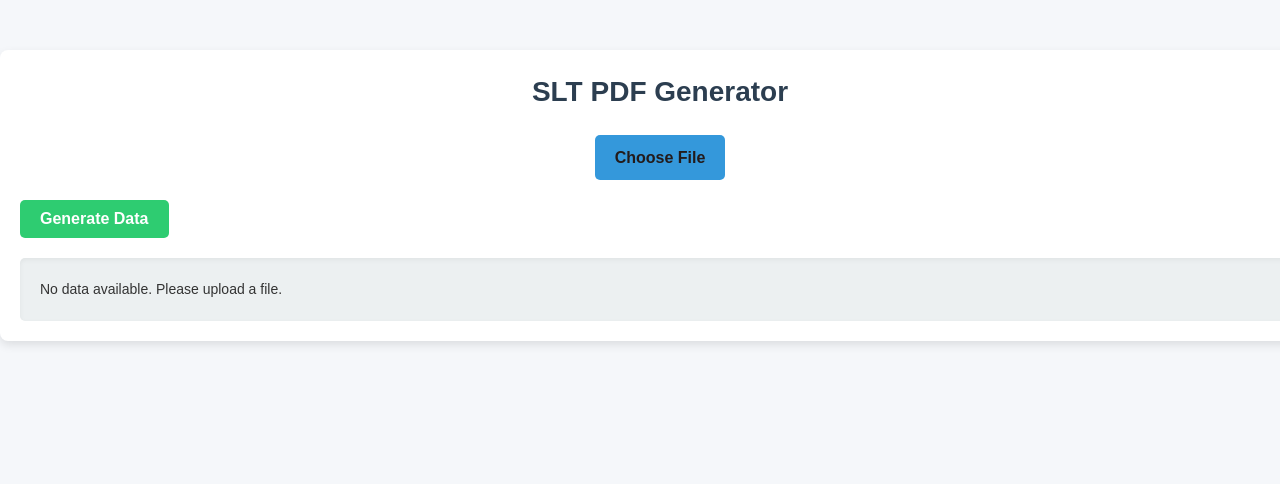
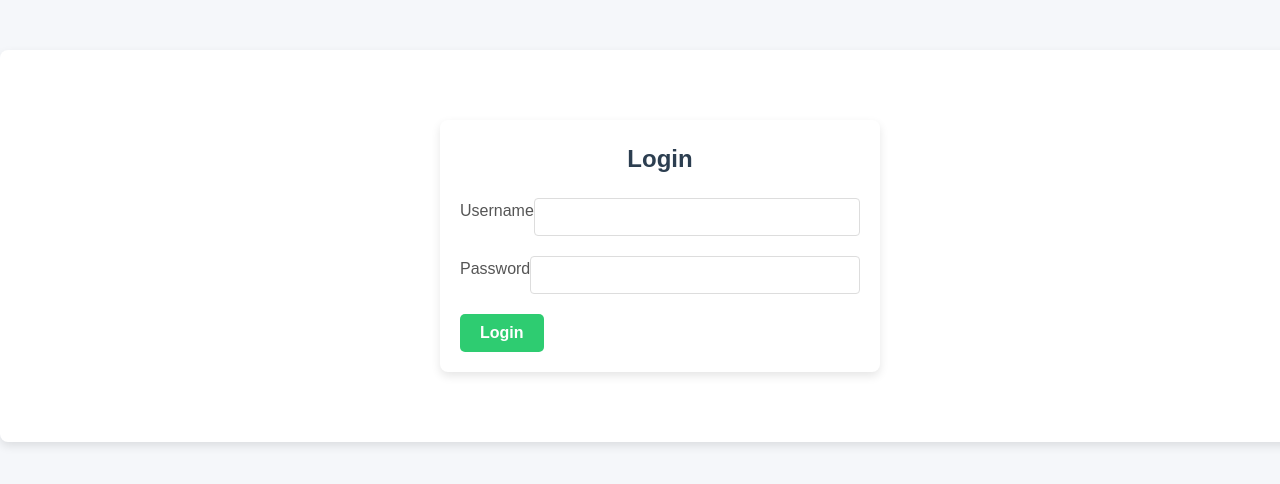
Before and after one commit to Chathura-Ahangama/Frontend, a React (Vite) app: page / in a window 1280 px wide. Shown: the top 484 px of the page. Built offline with nearby package versions, Linux system fonts and the light colour scheme.

Commit message:
log in functionality added

```diff
--- a/src/App.css
+++ b/src/App.css
@@ -37,6 +37,70 @@ body {
   font-size: 28px;
   color: #2c3e50;
   margin-bottom: 20px;
+}
+
+/* Login Form Styles */
+.login-container {
+  width: 100%;
+  max-width: 400px;
+  margin: 50px auto;
+  padding: 20px;
+  background: #fff;
+  border-radius: 8px;
+  box-shadow: 0 4px 10px rgba(0, 0, 0, 0.1);
+}
+
+.login-container h1 {
+  text-align: center;
+  font-size: 24px;
+  color: #2c3e50;
+  margin-bottom: 20px;
+}
+
+.input-field {
+  margin-bottom: 15px;
+}
+
+.input-field label {
+  display: block;
+  margin-bottom: 5px;
+  color: #555;
+}
+
+.input-field input {
+  width: 100%;
+  padding: 10px;
+  border: 1px solid #ddd;
+  border-radius: 4px;
+  font-size: 14px;
+}
+
+.input-field input:focus {
+  border-color: #007bff;
+  outline: none;
+  box-shadow: 0 0 4px rgba(0, 123, 255, 0.25);
+}
+
+.login-button {
+  width: 100%;
+  padding: 10px 15px;
+  background-color: #007bff;
+  border: none;
+  border-radius: 4px;
+  color: #fff;
+  font-size: 16px;
+  cursor: pointer;
+  transition: background-color 0.3s ease;
+}
+
+.login-button:hover {
+  background-color: #0056b3;
+}
+
+.error {
+  color: #e74c3c;
+  text-align: center;
+  margin: 10px 0;
 }
 
 /* File Input Field */
--- a/src/App.jsx
+++ b/src/App.jsx
@@ -8,6 +8,9 @@ function App() {
   const [output, setOutput] = useState(null);
   const [error, setError] = useState(null);
   const [loading, setLoading] = useState(false);
+  const [username, setUsername] = useState("");
+  const [password, setPassword] = useState("");
+  const [isAuthenticated, setIsAuthenticated] = useState(false);
 
   const handleFileInput = (e) => {
     setFile(e.target.files[0]);
@@ -30,7 +33,7 @@ function App() {
       formData.append("file", file);
 
       const response = await axios.post(
-        "https://back-ten-gilt.vercel.app/upload",
+        "https://slt-backend-omega.vercel.app/upload",
         formData,
         {
           headers: { "Content-Type": "multipart/form-data" },
@@ -49,10 +52,24 @@ function App() {
       setLoading(false);
     }
   };
-  console.log(output);
+
+  const handleLogin = (e) => {
+    e.preventDefault();
+    const fixedUsername = "admin";
+    const fixedPassword = "password123";
+
+    if (username === fixedUsername && password === fixedPassword) {
+      setIsAuthenticated(true);
+      setError(null);
+    } else {
+      setError("Invalid username or password");
+    }
+  };
 
   return (
     <div className="main-container">
+      {isAuthenticated ? (
+        <>
           <div className="title">
             <h1>SLT PDF Generator</h1>
           </div>
@@ -76,9 +93,39 @@ function App() {
             {output ? (
               <Preview initialData={output} setOutput={setOutput} />
             ) : (
-          <p className="content">No data available. Please upload a file.</p>
+              <p className="content">
+                No data available. Please upload a file.
+              </p>
             )}
           </section>
+        </>
+      ) : (
+        <div className="login-container">
+          <h1>Login</h1>
+          <form onSubmit={handleLogin}>
+            <div className="input-field">
+              <label htmlFor="username">Username</label>
+              <input
+                id="username"
+                type="text"
+                value={username}
+                onChange={(e) => setUsername(e.target.value)}
+              />
+            </div>
+            <div className="input-field">
+              <label htmlFor="password">Password</label>
+              <input
+                id="password"
+                type="password"
+                value={password}
+                onChange={(e) => setPassword(e.target.value)}
+              />
+            </div>
+            <button type="submit">Login</button>
+            {error && <p className="error">{error}</p>}
+          </form>
+        </div>
+      )}
     </div>
   );
 }
```
Lines whose indentation alone changed are shown as unchanged.
